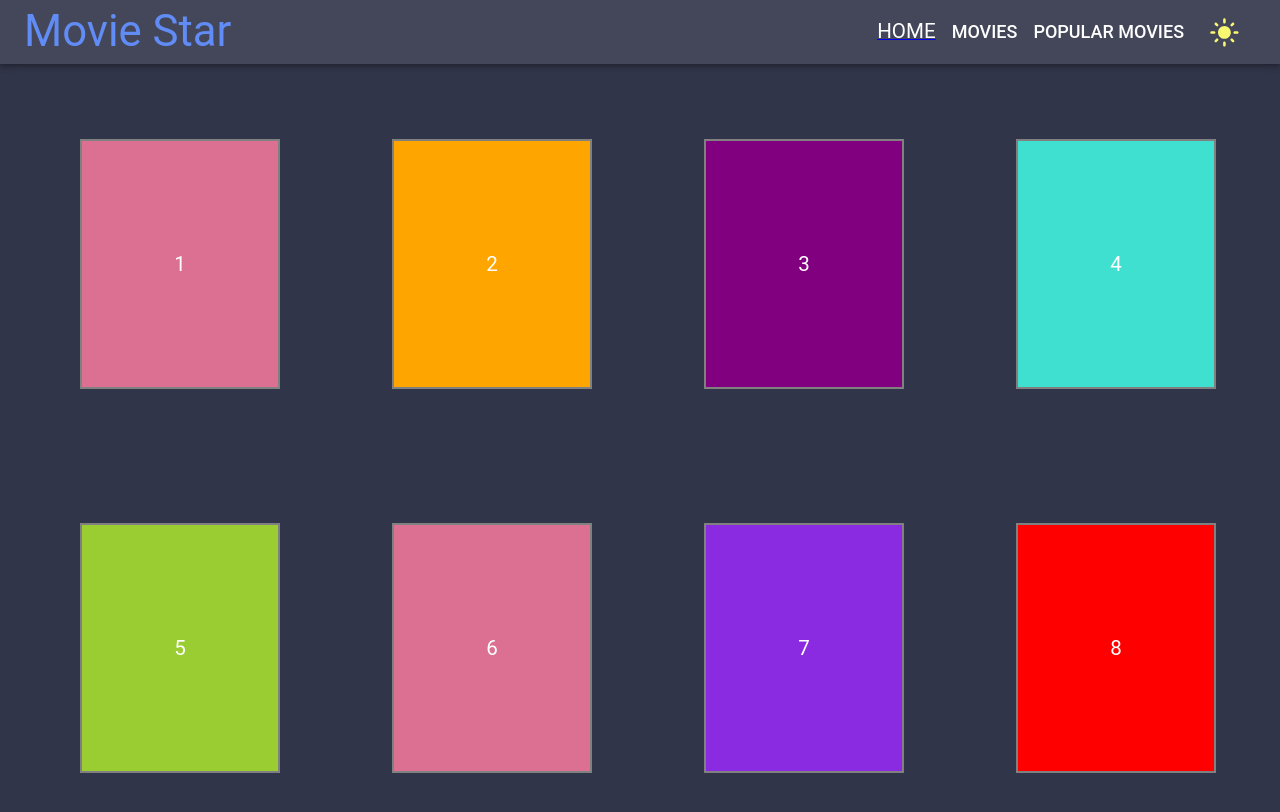
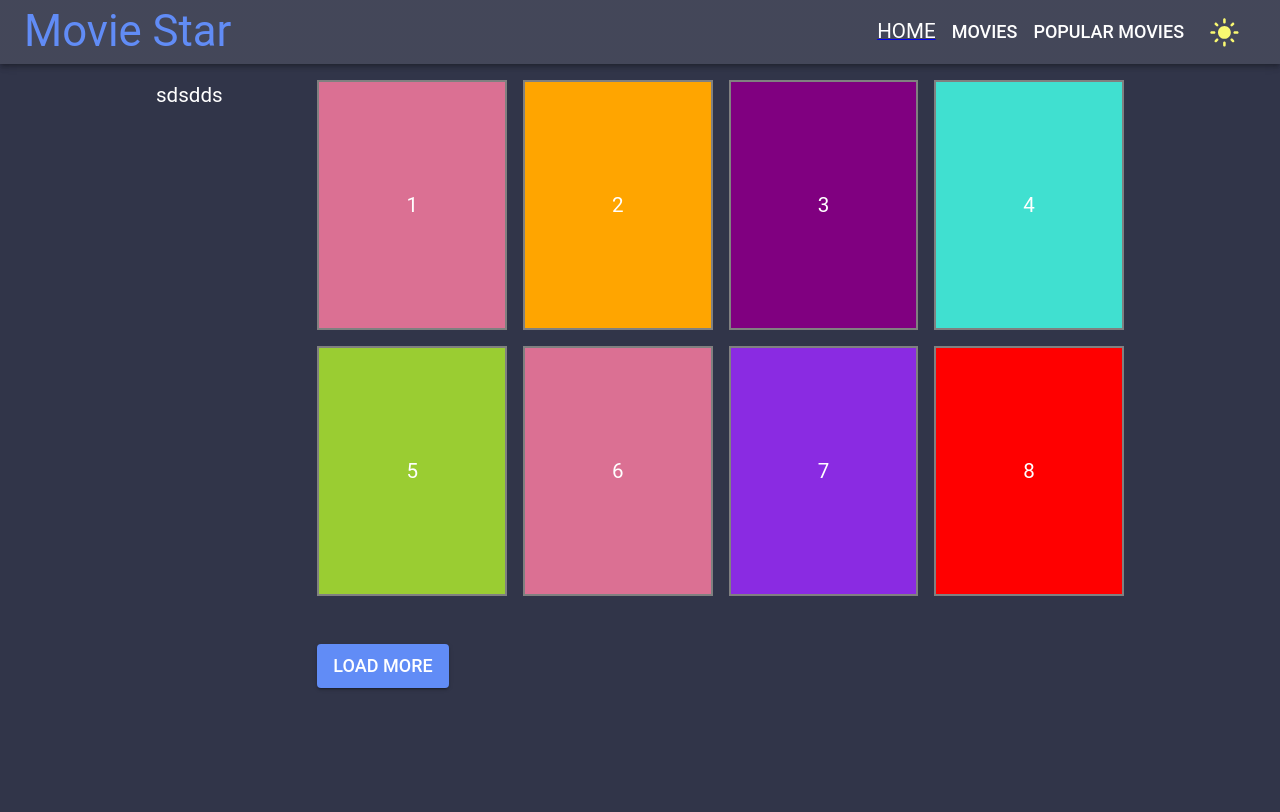
Before and after one commit to Eda-Inal/movie-app, a Next.js app in the folder movie/: page /home in a window 1280 px wide. Shown: the top 812 px of the page. Built offline with nearby package versions, Linux system fonts and the light colour scheme.

Commit message:
add css home page

```diff
--- a/movie/src/app/home/page.jsx
+++ b/movie/src/app/home/page.jsx
@@ -1,5 +1,5 @@
 import React from 'react';
-import { Grid, Box } from '@mui/material';
+import { Grid, Box, Button } from '@mui/material';
 
 function Home() {
   return (
@@ -7,35 +7,63 @@ function Home() {
       container
       sx={{
         mx: 'auto',
-        maxWidth: '100%', // Ensures the grid container spans the entire width of the screen
+        maxWidth: '100%',
         height: '100vh',
         padding: 2,
+        maxWidth: "1000px",
+        margin: "0 auto",
+        display: 'flex',
+        flexWrap: 'wrap',
+        justifyContent: 'space-around'
       }}
-      alignItems="center"
-      justifyContent="center"
-      spacing={2} // Adds spacing between grid items
     >
+      <Grid item lg={2}>
+        <Box>
+          sdsdds
+        </Box>
+      </Grid>
+      <Grid item lg={10}>
+        <Grid container spacing={2}>
           {Array.from({ length: 8 }).map((_, index) => (
-        <Grid item xs={12} sm={6} md={4} lg={3} key={index} display="flex" justifyContent="center">
+            <Grid
+              item
+              xs={12}
+              sm={6}
+              md={4}
+              lg={3}
+              key={index}
+              sx={{
+                flexGrow: 1,
+                flexShrink: 1,
+                flexBasis: '200px',
+              }}
+            >
               <Box
                 height={250}
-            width="100%" // Use percentage width for responsiveness
-            maxWidth={200} // Max width for the box
-            my={4}
+                width="100%"
+                maxWidth={200}
                 display="flex"
                 alignItems="center"
                 justifyContent="center"
-            gap={4}
+
                 p={2}
                 sx={{
                   border: '2px solid grey',
-              backgroundColor: ['palevioletred', 'orange', 'purple', 'turquoise', 'yellowgreen', 'palevioletred', 'blueviolet', 'red'][index]
+                  cursor:"pointer",
+                  backgroundColor: ['palevioletred', 'orange', 'purple', 'turquoise', 'yellowgreen', 'palevioletred', 'blueviolet', 'red'][index],
                 }}
               >
                 {index + 1}
               </Box>
+
             </Grid>
           ))}
+
+        </Grid>
+        <Button sx={{mt:"3rem", mb:"3rem"}} variant="contained" color="secondary">
+  Load more
+</Button>
+      </Grid>
     </Grid>
   );
 }
```
Lines whose indentation alone changed are shown as unchanged.
